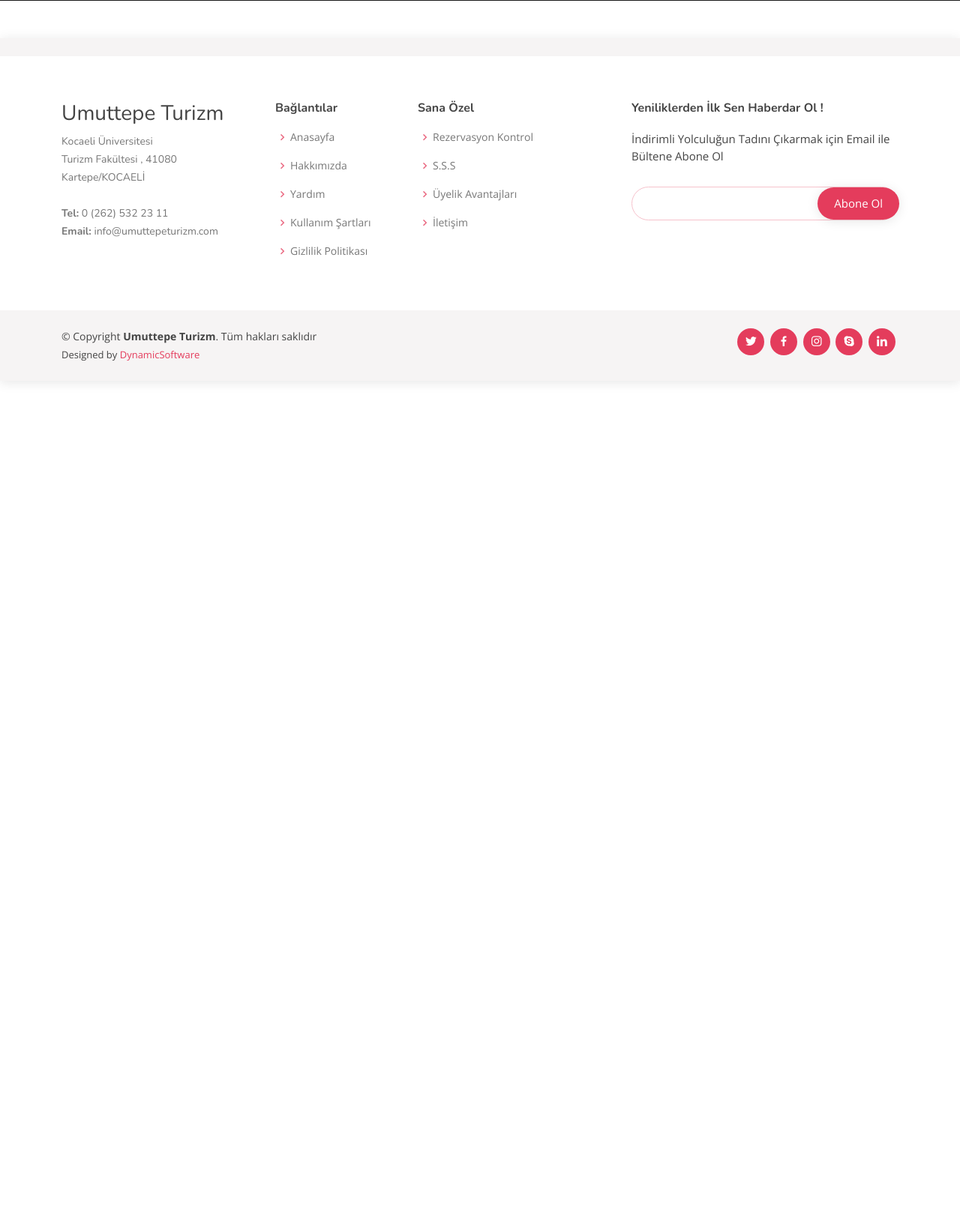
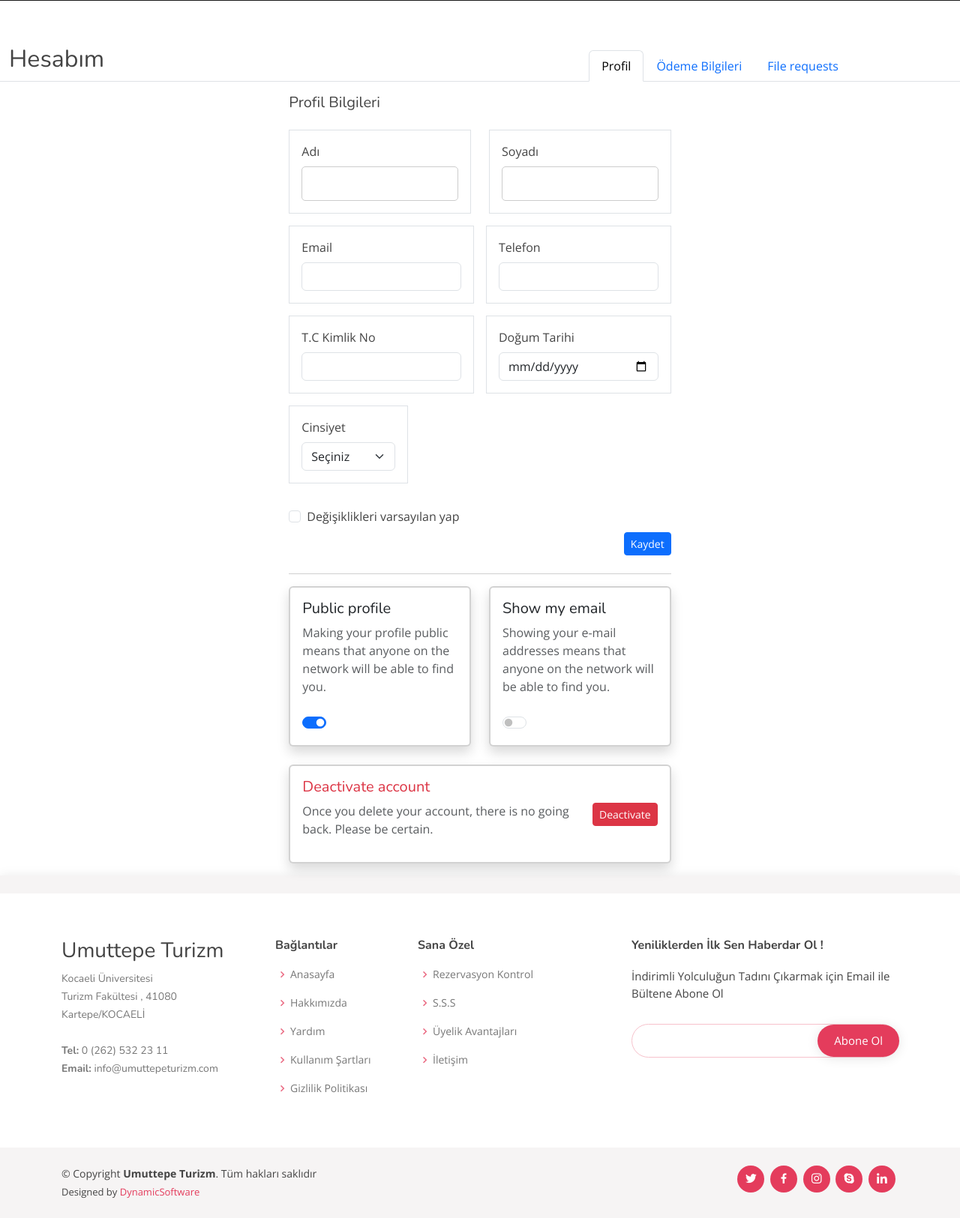
Before and after one commit to Arifcngk/UMUTTEPE-TURIZM, a CodeIgniter 4 app: the page made by app/Views/pages/user_profile.php in a window 1280 px wide. Shown: the part 66-1691 px from the top of the page at 75% size. Before the commit the page ends 576 px from the top, so only its background shows below. Run offline with PHP 8.4 and a stand-in for CodeIgniter, Linux system fonts and the light colour scheme; the template is opened without the code that fills it, so the values that code supplies are empty; some libraries are stand-ins or nearby versions.

Commit message:
tasarım düzeltmleri

```diff
--- a/app/Views/pages/user_profile.php
+++ b/app/Views/pages/user_profile.php
@@ -22,12 +22,52 @@
     </div>
     <?php endif; ?>
     <main id="main">
+        <div class="d-flex flex-column flex-lg-row h-lg-full bg-surface-secondary">
 
+            <!-- Main content -->
+            <div class="h-screen flex-grow-1 overflow-y-lg-auto">
+                <!-- Header -->
+                <header class="bg-surface-primary border-bottom pt-6">
+                    <div class="container-fluid">
+                        <div class="mb-npx">
+                            <div class="row align-items-center">
+                                <div class="col-sm-6 col-12 mb-4 mb-sm-0">
+                                    <!-- Title -->
+                                    <h1 class="h2 mb-0 ls-tight">Hesabım</h1>
+                                </div>
+                                <!-- Nav -->
+                                <div class="col-sm-6 col-12">
+                                    <ul class="nav nav-tabs mt-3 overflow-x border-0 d-flex justify-content-center">
+                                        <li class="nav-item">
+                                            <a href="#" class="nav-link active" data-target="profile">Profil</a>
+                                        </li>
+                                        <li class="nav-item">
+                                            <a href="#" class="nav-link font-regular" data-target="payment_info">Ödeme
+                                                Bilgileri</a>
+                                        </li>
+                                        <li class="nav-item">
+                                            <a href="#" class="nav-link font-regular" data-target="file_requests">File
+                                                requests</a>
+                                        </li>
+                                    </ul>
+                                </div>
+
+                            </div>
+                        </div>
+                    </div>
+                </header>
+
+                <!-- Profil -->
+                <?php include "app/Views/partials/user_profile/_profil.php" ?>
+                <!-- Ödeme Bilgileri Formu -->
+                <?php include "app/Views/partials/user_profile/_credi_card.php" ?>
+
+            </div>
+        </div>
     </main>
 
-    <script>
-    document.addEventListener("DOMContentLoaded", function() {
-        const menuItems = document.querySelectorAll('.list-group-item');
+<script>document.addEventListener("DOMContentLoaded", function() {
+    const menuItems = document.querySelectorAll('.nav-link');
 
     menuItems.forEach(function(item) {
         item.addEventListener('click', function() {
@@ -44,6 +84,7 @@
     });
 });
 </script>
+
     <!-- End #main -->
 
     <!-- ======= Footer ======= -->
--- a/app/Views/partials/_head.php
+++ b/app/Views/partials/_head.php
@@ -29,4 +29,3 @@
     <!-- Template Main CSS File -->
     <link href="public/assets/css/style.css" rel="stylesheet" />
     <link href="public/assets/css/buy_ticket.css" rel="stylesheet" />
-    <link href="public/assets/css/user_profile.css" rel="stylesheet" />
--- /dev/null
+++ b/app/Views/partials/user_profile/_credi_card.php
@@ -0,0 +1,21 @@
+<!-- Ödeme Bilgileri Formu -->
+<div id="payment_info" class="card shadow border-0 mt-4" style="display: none;">
+    <div class="card-body">
+        <h2 class="h4 mb-4">Ödeme Bilgileri</h2>
+        <form>
+            <div class="mb-3">
+                <label for="card_number" class="form-label">Kredi Kartı Numarası</label>
+                <input type="text" class="form-control" id="card_number" placeholder="Kredi Kartı Numaranızı Girin">
+            </div>
+            <div class="mb-3">
+                <label for="expiry_date" class="form-label">Son Kullanma Tarihi</label>
+                <input type="text" class="form-control" id="expiry_date" placeholder="MM/YY">
+            </div>
+            <div class="mb-3">
+                <label for="cvv" class="form-label">CVV</label>
+                <input type="text" class="form-control" id="cvv" placeholder="CVV Numaranızı Girin">
+            </div>
+            <button type="submit" class="btn btn-primary">Kaydet</button>
+        </form>
+    </div>
+</div>
--- /dev/null
+++ b/app/Views/partials/user_profile/_profil.php
@@ -0,0 +1,135 @@
+ <!-- Profil -->
+ <main class="py-3 bg-surface-secondary">
+                    <div class="container-fluid">
+                        <div class="row">
+                            <div class="col-xl-5 mx-auto">
+
+
+                                <!-- Form -->
+                                <div class="mb-4">
+                                    <h5 class="mb-0">Profil Bilgileri</h5>
+                                </div>
+                                <form class="mb-4">
+                                    <div class="row mb-3">
+                                        <div class="col-md-6">
+                                            <div class="border p-3">
+                                                <label class="form-label" for="first_name">Adı</label>
+                                                <input type="text" class="form-control" id="first_name">
+                                            </div>
+                                        </div>
+                                        <div class="col-md-6">
+                                            <div class="border p-3">
+                                                <label class="form-label" for="last_name">Soyadı</label>
+                                                <input type="text" class="form-control" id="last_name">
+                                            </div>
+                                        </div>
+                                    </div>
+                                    <div class="row g-3">
+                                        <div class="col-md-6">
+                                            <div class="border p-3">
+                                                <label class="form-label" for="email">Email</label>
+                                                <input type="email" class="form-control" id="email">
+                                            </div>
+                                        </div>
+                                        <div class="col-md-6">
+                                            <div class="border p-3">
+                                                <label class="form-label" for="phone_number">Telefon</label>
+                                                <input type="tel" class="form-control" id="phone_number">
+                                            </div>
+                                        </div>
+                                        <div class="col-md-6">
+                                            <div class="border p-3">
+                                                <label class="form-label" for="tc_kimlik_no">T.C Kimlik No</label>
+                                                <input type="tel" class="form-control" id="phone_number">
+                                            </div>
+                                        </div>
+                                        <div class="col-md-6">
+                                            <div class="border p-3">
+                                                <label class="form-label" for="date">Doğum Tarihi</label>
+                                                <input type="date" class="form-control" id="date">
+                                            </div>
+                                        </div>
+
+
+                                        <div class="col-md-4">
+                                            <div class="border p-3">
+                                                <label class="form-label" for="country">Cinsiyet</label>
+                                                <select class="form-select" id="country" placeholder="Your email"
+                                                    aria-label="Default select example">
+                                                    <option selected>Seçiniz</option>
+                                                    <option value="1">Erkek</option>
+                                                    <option value="2">Kadın</option>
+                                                    <option value="3">Belirtmek İstemiyorum</option>
+                                                </select>
+                                            </div>
+                                        </div>
+
+                                        <div class="col-12">
+                                            <div class="form-check mt-3">
+                                                <input class="form-check-input" type="checkbox"
+                                                    name="check_primary_address" id="check_primary_address">
+                                                <label class="form-check-label" for="check_primary_address">
+                                                    Değişiklikleri varsayılan yap
+                                                </label>
+                                            </div>
+                                        </div>
+                                    </div>
+                                    <div class="text-end mt-1">
+                                        <button type="submit" class="btn btn-sm btn-primary">Kaydet</button>
+                                    </div>
+                                </form>
+                                <hr class="my-6" />
+                                <!-- Individual switch cards -->
+                                <div class="row g-4">
+                                    <div class="col-md-6">
+                                        <div class="card shadow border-2">
+                                            <div class="card-body">
+                                                <h5 class="mb-2">Public profile</h5>
+                                                <p class="text-sm text-muted mb-4">
+                                                    Making your profile public means that anyone on the network will be
+                                                    able to find you.
+                                                </p>
+                                                <div class="form-check form-switch">
+                                                    <input class="form-check-input" type="checkbox"
+                                                        id="flexSwitchCheckDefault" checked>
+                                                </div>
+                                            </div>
+                                        </div>
+                                    </div>
+                                    <div class="col-md-6">
+                                        <div class="card shadow border-2">
+                                            <div class="card-body">
+                                                <h5 class="mb-2">Show my email</h5>
+                                                <p class="text-sm text-muted mb-4">
+                                                    Showing your e-mail addresses means that anyone on the network will
+                                                    be able to find you.
+                                                </p>
+                                                <div class="form-check form-switch">
+                                                    <input class="form-check-input" type="checkbox"
+                                                        id="flexSwitchCheckDefault">
+                                                </div>
+                                            </div>
+                                        </div>
+                                    </div>
+                                    <div class="col-md-12">
+                                        <div class="card shadow border-2">
+                                            <div class="card-body d-flex align-items-center">
+                                                <div>
+                                                    <h5 class="text-danger mb-2">Deactivate account</h5>
+                                                    <p class="text-sm text-muted">
+                                                        Once you delete your account, there is no going back. Please be
+                                                        certain.
+                                                    </p>
+                                                </div>
+                                                <div class="ms-auto">
+                                                    <button type="button"
+                                                        class="btn btn-sm btn-danger">Deactivate</button>
+                                                </div>
+                                            </div>
+                                        </div>
+                                    </div>
+                                </div>
+                            </div>
+                        </div>
+                    </div>
+                </main>
```
Also changed, not shown: app/Views/pages/tickets.php (+74 -11 lines), public/assets/css/biletler.css, public/assets/css/user_profile.css (deleted). Lines whose indentation alone changed are shown as unchanged.
